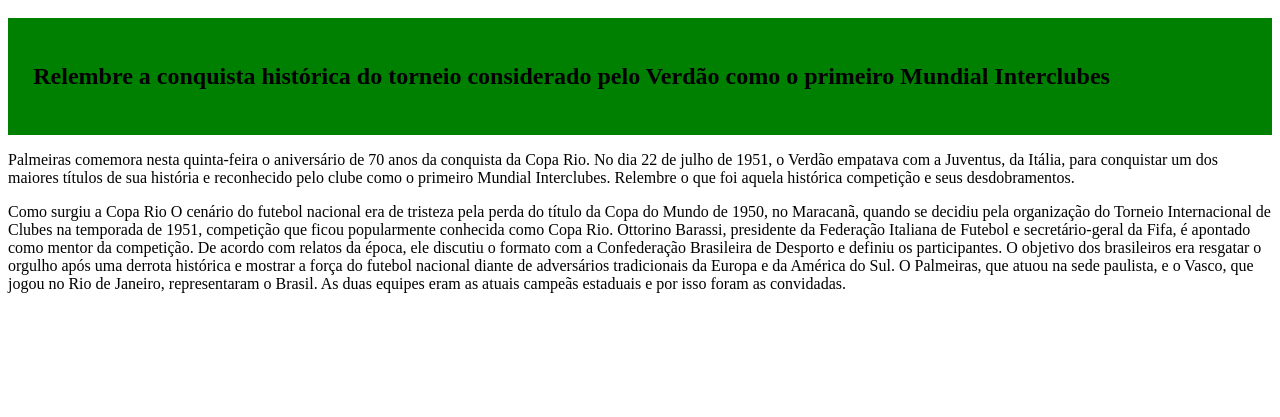
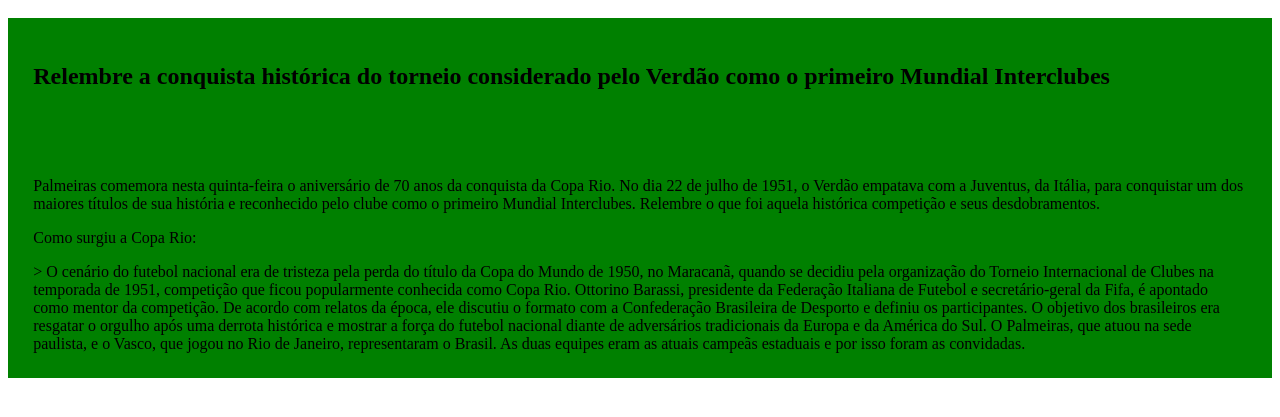
Before and after one commit to rcpeline/Palmeiras, a plain HTML site: page Index.html in a window 1280 px wide. Shown: the part 99-516 px from the top of the page. Drawn offline with Linux system fonts and the light colour scheme.

Commit message:
Update Index.html

```diff
--- a/Index.html
+++ b/Index.html
@@ -1,11 +1,11 @@
 <h1><div style="background-color:green;color:black;padding:2%;">Palmeiras comemora 70 anos da conquista da Copa Rio de 1951</h1></div>
 <div style="background-color:green;color:black;padding:2%;"><h2>Relembre a conquista histórica do torneio considerado pelo Verdão como o primeiro Mundial Interclubes</h2></div>
-<p> Palmeiras comemora nesta quinta-feira o aniversário de 70 anos da conquista da Copa Rio. No dia 22 de julho de 1951, o Verdão empatava com a Juventus, da Itália, para conquistar um dos maiores títulos de sua história e reconhecido pelo clube como o primeiro Mundial Interclubes. Relembre o que foi aquela histórica competição e seus desdobramentos.</p>
+<div style="background-color:green;color:black;padding:2%;"><p> Palmeiras comemora nesta quinta-feira o aniversário de 70 anos da conquista da Copa Rio. No dia 22 de julho de 1951, o Verdão empatava com a Juventus, da Itália, para conquistar um dos maiores títulos de sua história e reconhecido pelo clube como o primeiro Mundial Interclubes. Relembre o que foi aquela histórica competição e seus desdobramentos.</p>
 
-<head>Como surgiu a Copa Rio</head>
+  <p>Como surgiu a Copa Rio:</p>>
 
 O cenário do futebol nacional era de tristeza pela perda do título da Copa do Mundo de 1950, no Maracanã, quando se decidiu pela organização do Torneio Internacional de Clubes na temporada de 1951, competição que ficou popularmente conhecida como Copa Rio.
 
 Ottorino Barassi, presidente da Federação Italiana de Futebol e secretário-geral da Fifa, é apontado como mentor da competição. De acordo com relatos da época, ele discutiu o formato com a Confederação Brasileira de Desporto e definiu os participantes.
 
-O objetivo dos brasileiros era resgatar o orgulho após uma derrota histórica e mostrar a força do futebol nacional diante de adversários tradicionais da Europa e da América do Sul. O Palmeiras, que atuou na sede paulista, e o Vasco, que jogou no Rio de Janeiro, representaram o Brasil. As duas equipes eram as atuais campeãs estaduais e por isso foram as convidadas.
+O objetivo dos brasileiros era resgatar o orgulho após uma derrota histórica e mostrar a força do futebol nacional diante de adversários tradicionais da Europa e da América do Sul. O Palmeiras, que atuou na sede paulista, e o Vasco, que jogou no Rio de Janeiro, representaram o Brasil. As duas equipes eram as atuais campeãs estaduais e por isso foram as convidadas.</div>
```
